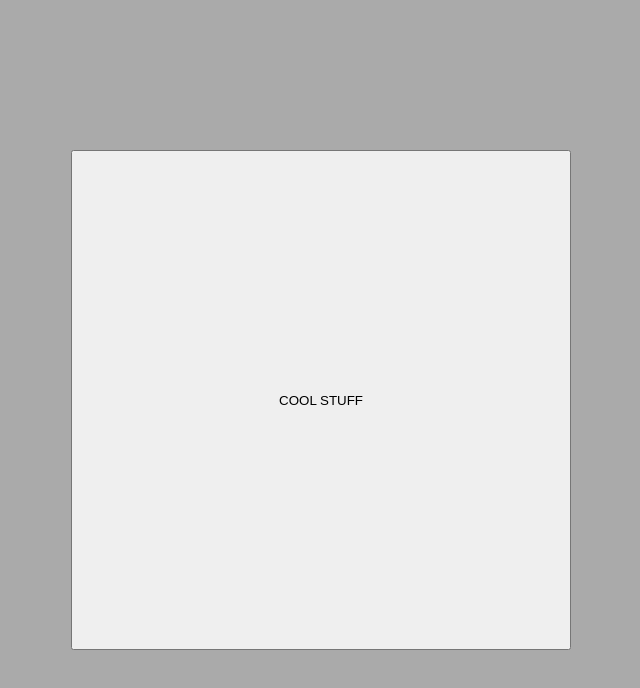
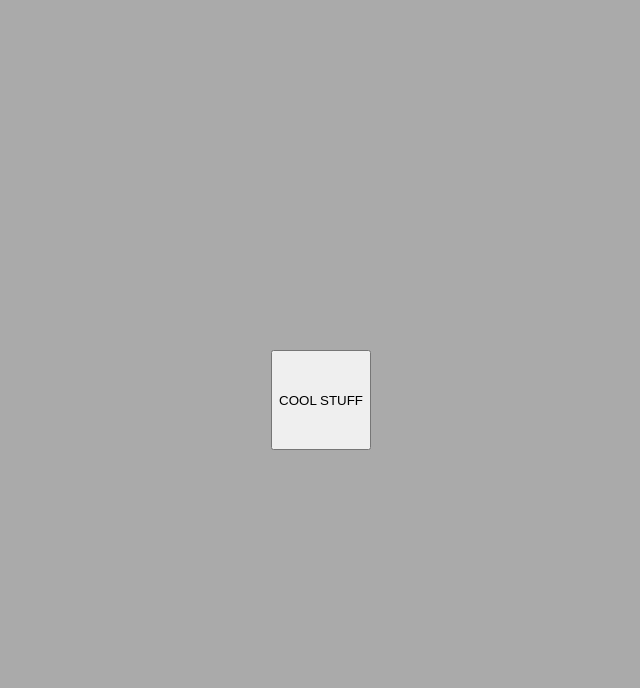
Before and after one commit to chkelvinlau/CITLab3, a plain HTML site: page index.html in a window 1280 px wide. Both pictures are taken after a click on the button "COOL STUFF". Shown: the whole page, without its empty margins (319-959 px from the left). Drawn offline with Linux system fonts and the light colour scheme.

Commit message:
changed javascript box size

```diff
--- a/index.html
+++ b/index.html
@@ -35,8 +35,8 @@
 
             myButton.onclick = function(){
                 myDisplay.style.backgroundColor = "#AAA";
-                myButton.style.width = "500px";
-                myButton.style.height = "500px";
+                myButton.style.width = "100px";
+                myButton.style.height = "100px";
 
             }
         </script>
```
